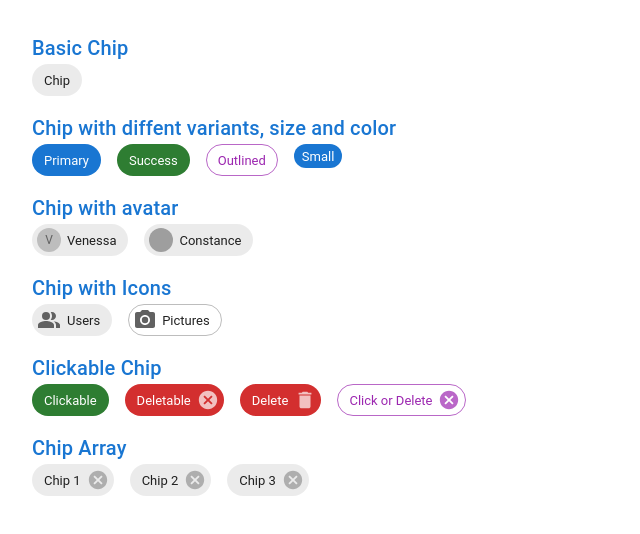
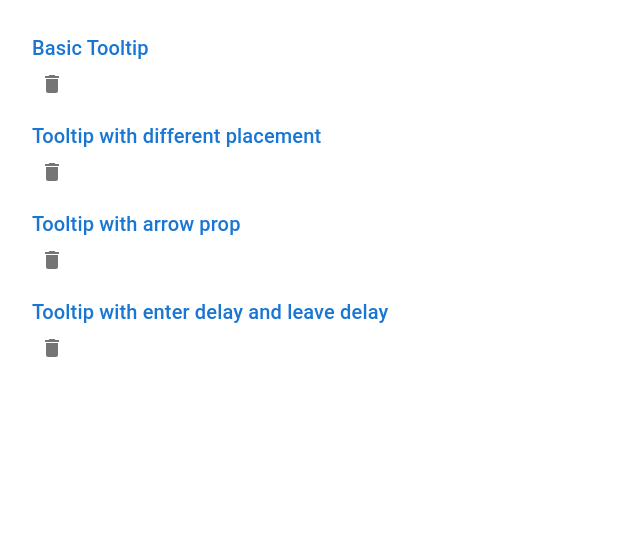
Before and after one commit to priyak1203/React-MUI, a React (Vite) app in the folder JS-Examples/: page / in a window 1280 px wide. Shown: the top 534 px of the page, without its empty margins (0-640 px from the left). Built offline with nearby package versions, Linux system fonts and the light colour scheme; grey boxes are pictures that could not be loaded.

Commit message:
tooltip and its variants

```diff
--- a/JS-Examples/src/App.jsx
+++ b/JS-Examples/src/App.jsx
@@ -27,6 +27,7 @@ import {
   MuiSwitch,
   MuiTextField,
   MuiToggleButton,
+  MuiTooltip,
   MuiTypography,
 } from './components';
 
@@ -61,7 +62,8 @@ function App() {
       {/* <MuiAvatar /> */}
       {/* <MuiBadge /> */}
       {/* <MuiLists /> */}
-      <MuiChip />
+      {/* <MuiChip /> */}
+      <MuiTooltip />
     </div>
   );
 }
--- /dev/null
+++ b/JS-Examples/src/components/MuiTooltip.jsx
@@ -0,0 +1,64 @@
+import { Box, IconButton, Stack, Tooltip, Typography } from '@mui/material';
+import DeleteIcon from '@mui/icons-material/Delete';
+
+const MuiTooltip = () => {
+  return (
+    <Stack spacing={2}>
+      {/* Basic Tooltip */}
+      <Box>
+        <Typography variant="h6" color="primary">
+          Basic Tooltip
+        </Typography>
+        <Tooltip title="Delete">
+          <IconButton>
+            <DeleteIcon />
+          </IconButton>
+        </Tooltip>
+      </Box>
+
+      {/* Tooltip with different placement */}
+      <Box>
+        <Typography variant="h6" color="primary">
+          Tooltip with different placement
+        </Typography>
+        <Tooltip title="Delete" placement="right">
+          <IconButton>
+            <DeleteIcon />
+          </IconButton>
+        </Tooltip>
+      </Box>
+
+      {/*  Tooltip with arrow prop */}
+      <Box>
+        <Typography variant="h6" color="primary">
+          Tooltip with arrow prop
+        </Typography>
+        <Tooltip title="Delete" placement="right" arrow>
+          <IconButton>
+            <DeleteIcon />
+          </IconButton>
+        </Tooltip>
+      </Box>
+
+      {/*   Tooltip with enter delay and leave delay */}
+      <Box>
+        <Typography variant="h6" color="primary">
+          Tooltip with enter delay and leave delay
+        </Typography>
+        <Tooltip
+          title="Delete"
+          placement="right"
+          arrow
+          enterDelay={500}
+          leaveDelay={200}
+        >
+          <IconButton>
+            <DeleteIcon />
+          </IconButton>
+        </Tooltip>
+      </Box>
+    </Stack>
+  );
+};
+
+export default MuiTooltip;
--- a/JS-Examples/src/components/index.js
+++ b/JS-Examples/src/components/index.js
@@ -26,4 +26,5 @@ export { default as MuiStack } from './MuiStack';
 export { default as MuiSwitch } from './MuiSwitch';
 export { default as MuiTextField } from './MuiTextField';
 export { default as MuiToggleButton } from './MuiToggleButton';
+export { default as MuiTooltip } from './MuiTooltip';
 export { default as MuiTypography } from './MuiTypography';
```
